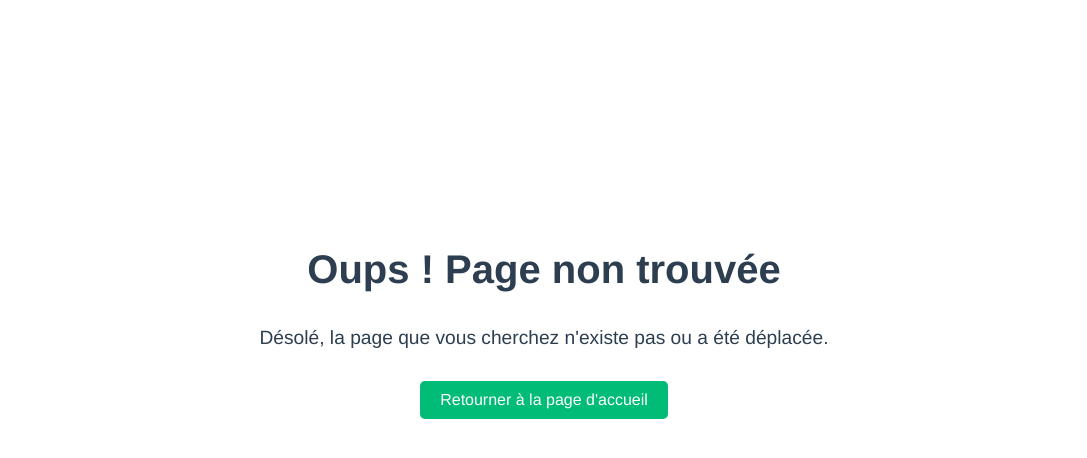
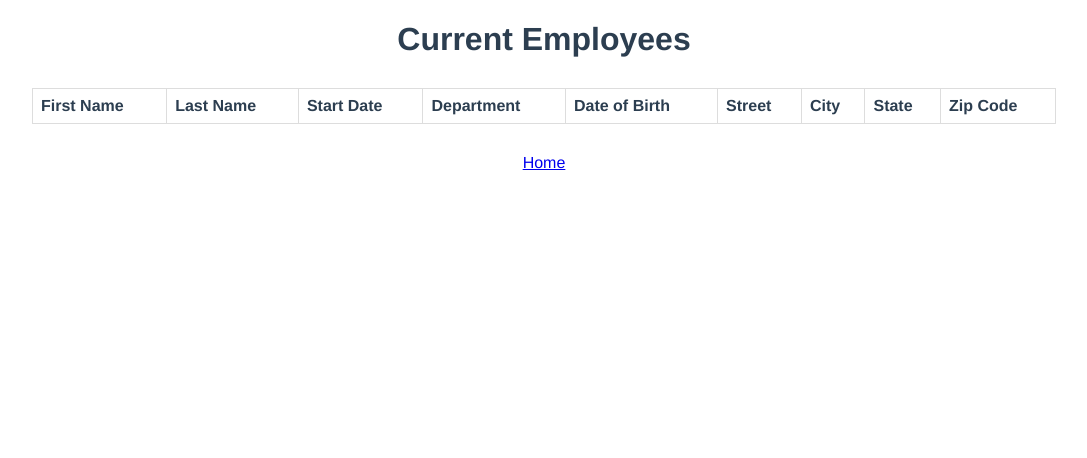
Before and after one commit to Krock13/Wealth-Health_Front_React, a React (Vite) app: page /current-employees in a window 1280 px wide. Shown: the top 458 px of the page, without its empty margins (96-1183 px from the left). Built offline with nearby package versions, Linux system fonts and the light colour scheme.

Commit message:
Added the "current-employees" page, corrected the form code to use a single State and added the slice for the form.

```diff
--- a/src/components/EmployeeForm/EmployeeForm.tsx
+++ b/src/components/EmployeeForm/EmployeeForm.tsx
@@ -1,23 +1,49 @@
-import React, { useState } from 'react';
+import { ChangeEvent, FormEvent, useState } from 'react';
+import { useDispatch } from 'react-redux';
+import { addEmployee } from '../../redux/slices/employeeSlice';
 import { states } from './states';
 
 import styles from './EmployeeForm.module.css';
 
 export function EmployeeForm() {
-  const [firstName, setFirstName] = useState('');
-  const [lastName, setLastName] = useState('');
-  const [dateOfBirth, setDateOfBirth] = useState('');
-  const [startDate, setStartDate] = useState('');
-  const [street, setStreet] = useState('');
-  const [city, setCity] = useState('');
-  const [state, setState] = useState(states[0].abbreviation);
-  const [zipCode, setZipCode] = useState('');
+  const dispatch = useDispatch();
+  const [employee, setEmployee] = useState({
+    firstName: '',
+    lastName: '',
+    dateOfBirth: '',
+    startDate: '',
+    street: '',
+    city: '',
+    state: states[0].abbreviation,
+    zipCode: '',
+    department: 'Sales', // L'initialisation du département par défaut
+  });
   const departments = ['Sales', 'Marketing', 'Engineering', 'Human Resources', 'Legal'];
-  const [department, setDepartment] = useState(departments[0]);
 
-  const handleSubmit = (event: React.FormEvent) => {
+  const handleChange = (e: ChangeEvent<HTMLInputElement | HTMLSelectElement>) => {
+    const { name, value } = e.target;
+    setEmployee((prevState) => ({
+      ...prevState,
+      [name]: value,
+    }));
+  };
+
+  const handleSubmit = (event: FormEvent<HTMLFormElement>) => {
     event.preventDefault();
-    // Ici, tu traiterais la soumission du formulaire
+    dispatch(addEmployee(employee));
+
+    // Réinitialise l'objet employee après la soumission
+    setEmployee({
+      firstName: '',
+      lastName: '',
+      dateOfBirth: '',
+      startDate: '',
+      street: '',
+      city: '',
+      state: states[0].abbreviation,
+      zipCode: '',
+      department: 'Sales',
+    });
   };
 
   return (
@@ -26,37 +52,41 @@ export function EmployeeForm() {
       <div className={styles.formRow}>
         <label className={styles.formLabel}>First Name</label>
         <input
+          name='firstName'
+          value={employee.firstName}
           className={styles.formInput}
           type='text'
-          value={firstName}
-          onChange={(e) => setFirstName(e.target.value)}
+          onChange={handleChange}
         />
       </div>
       <div className={styles.formRow}>
         <label className={styles.formLabel}>Last Name</label>
         <input
+          name='lastName'
           className={styles.formInput}
           type='text'
-          value={lastName}
-          onChange={(e) => setLastName(e.target.value)}
+          value={employee.lastName}
+          onChange={handleChange}
         />
       </div>
       <div className={styles.formRow}>
         <label className={styles.formLabel}>Date of Birth</label>
         <input
+          name='dateOfBirth'
           className={styles.formInput}
           type='text'
-          value={dateOfBirth}
-          onChange={(e) => setDateOfBirth(e.target.value)}
+          value={employee.dateOfBirth}
+          onChange={handleChange}
         />
       </div>
       <div className={styles.formRow}>
         <label className={styles.formLabel}>Start Date</label>
         <input
+          name='startDate'
           className={styles.formInput}
           type='text'
-          value={startDate}
-          onChange={(e) => setStartDate(e.target.value)}
+          value={employee.startDate}
+          onChange={handleChange}
         />
       </div>
       <fieldset className={styles.fieldset}>
@@ -64,27 +94,30 @@ export function EmployeeForm() {
         <div className={styles.formRow}>
           <label className={styles.formLabel}>Street</label>
           <input
+            name='street'
             className={styles.formInput}
             type='text'
-            value={street}
-            onChange={(e) => setStreet(e.target.value)}
+            value={employee.street}
+            onChange={handleChange}
           />
         </div>
         <div className={styles.formRow}>
           <label className={styles.formLabel}>City</label>
           <input
+            name='city'
             className={styles.formInput}
             type='text'
-            value={city}
-            onChange={(e) => setCity(e.target.value)}
+            value={employee.city}
+            onChange={handleChange}
           />
         </div>
         <div className={styles.formRow}>
           <label className={styles.formLabel}>State</label>
           <select
+            name='state'
             className={styles.formSelect}
-            value={state}
-            onChange={(e) => setState(e.target.value)}
+            value={employee.state}
+            onChange={handleChange}
           >
             {states.map((state) => (
               <option key={state.abbreviation} value={state.abbreviation}>
@@ -96,19 +129,21 @@ export function EmployeeForm() {
         <div className={styles.formRow}>
           <label className={styles.formLabel}>Zip Code</label>
           <input
+            name='zipCode'
             className={styles.formInput}
             type='text'
-            value={zipCode}
-            onChange={(e) => setZipCode(e.target.value)}
+            value={employee.zipCode}
+            onChange={handleChange}
           />
         </div>
       </fieldset>
       <div className={styles.formRow}>
         <label className={styles.formLabel}>Department</label>
         <select
+          name='department'
           className={styles.formSelect}
-          value={department}
-          onChange={(e) => setDepartment(e.target.value)}
+          value={employee.department}
+          onChange={handleChange}
         >
           {departments.map((dept, index) => (
             <option key={index} value={dept}>
--- a/src/components/Header/Header.tsx
+++ /dev/null
@@ -1,11 +0,0 @@
-/**
- * Header component for the application.
- * Displays navigation links and handles user authentication status.
- */
-
-// Styles and assets
-import styles from './header.module.css';
-
-export function Header() {
-  return <nav className={styles.mainNav}></nav>;
-}
--- a/src/main.tsx
+++ b/src/main.tsx
@@ -19,17 +19,16 @@ import './utils/style/globalStyle.css';
 
 // Page and component imports
 import { Home } from './pages/Home/Home';
+import { EmployeeList } from './pages/EmployeeList/EmployeeList';
 import { NotFound } from './pages/NotFound/NotFound';
-
-import { Header } from './components/Header/Header';
 
 ReactDOM.createRoot(document.getElementById('root')!).render(
   <StrictMode>
     <Provider store={store}>
       <Router>
-        <Header />
         <Routes>
           <Route path='/' element={<Home />} />
+          <Route path='/current-employees' element={<EmployeeList />} />
           <Route path='*' element={<NotFound />} />
         </Routes>
       </Router>
--- /dev/null
+++ b/src/pages/EmployeeList/EmployeeList.tsx
@@ -0,0 +1,32 @@
+import { Link } from 'react-router-dom';
+import styles from './employeeList.module.css';
+
+export function EmployeeList() {
+  return (
+    <main className={styles.employeeList}>
+      <h1>Current Employees</h1>
+      <div className={styles.tableContainer}>
+        <table className={styles.employeeTable}>
+          <thead>
+            <tr>
+              <th>First Name</th>
+              <th>Last Name</th>
+              <th>Start Date</th>
+              <th>Department</th>
+              <th>Date of Birth</th>
+              <th>Street</th>
+              <th>City</th>
+              <th>State</th>
+              <th>Zip Code</th>
+            </tr>
+          </thead>
+          <tbody>{/* Map() des données d'employés pour créer les lignes du tableau */}</tbody>
+        </table>
+        {/* Ici les composants pour la recherche, le tri et la pagination */}
+      </div>
+      <Link to='/'>Home</Link>
+    </main>
+  );
+}
+
+export default EmployeeList;
--- /dev/null
+++ b/src/pages/EmployeeList/employeeList.module.css
@@ -0,0 +1,21 @@
+.employeeList {
+  max-width: 1024px;
+  margin: auto;
+}
+
+.tableContainer {
+  margin-top: 30px;
+  margin-bottom: 30px;
+}
+
+.employeeTable {
+  width: 100%;
+  border-collapse: collapse;
+}
+
+.employeeTable th,
+.employeeTable td {
+  border: 1px solid #ddd;
+  padding: 8px;
+  text-align: left;
+}
--- /dev/null
+++ b/src/redux/slices/employeeSlice.ts
@@ -0,0 +1,37 @@
+import { createSlice, PayloadAction } from '@reduxjs/toolkit';
+
+// Définition de l'état initial et de l'interface pour les employés
+interface EmployeeState {
+  employeeList: Employee[];
+}
+
+interface Employee {
+  firstName: string;
+  lastName: string;
+  dateOfBirth: string;
+  startDate: string;
+  department: string;
+  street: string;
+  city: string;
+  state: string;
+  zipCode: string;
+}
+
+const initialState: EmployeeState = {
+  employeeList: [],
+};
+
+export const employeeSlice = createSlice({
+  name: 'employee',
+  initialState,
+  reducers: {
+    // Action pour ajouter un employé
+    addEmployee: (state, action: PayloadAction<Employee>) => {
+      state.employeeList.push(action.payload);
+    },
+  },
+});
+
+// Export des actions et du reducer
+export const { addEmployee } = employeeSlice.actions;
+export default employeeSlice.reducer;
--- a/src/redux/store.tsx
+++ b/src/redux/store.tsx
@@ -7,9 +7,12 @@
 import { configureStore } from '@reduxjs/toolkit';
 
 // Import reducers for different features
+import employeeReducer from './slices/employeeSlice';
 
 // Configure and export the Redux store
 // auth and user reducers manage respective slices of application state
 export const store = configureStore({
-  reducer: {},
+  reducer: {
+    employee: employeeReducer,
+  },
 });
```
Also changed, not shown: src/components/Header/header.module.css (deleted).
